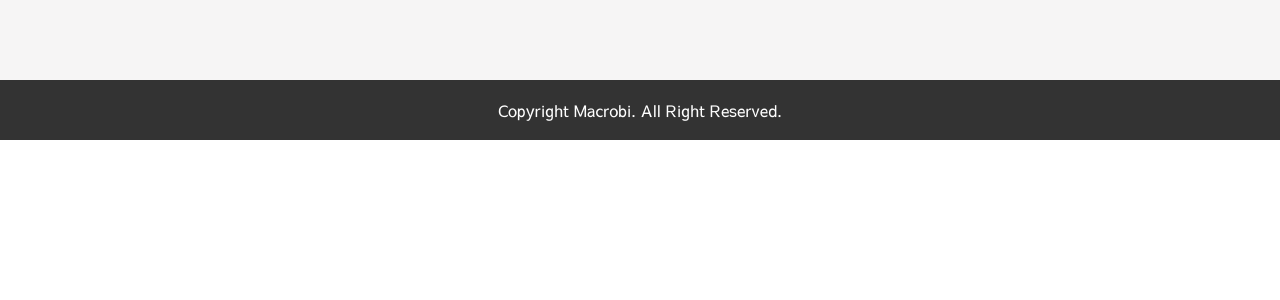
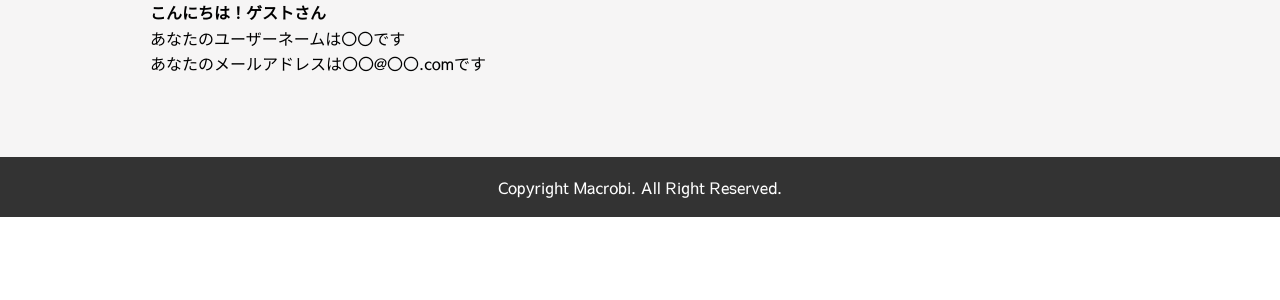
Before and after one commit to centerRyo/Macrobi, a PHP site: page /mypage.php in a window 1280 px wide. Shown: the part 80-380 px from the top of the page. Run offline with PHP 8.4, Linux system fonts and the light colour scheme.

Commit message:
簡易のマイページ画面を作成

```diff
--- a/mypage.php
+++ b/mypage.php
@@ -19,7 +19,11 @@
     </header>
 
     <main class="main">
-
+        <section class="site-width">
+            <h1>こんにちは！ゲストさん</h1>
+            <p>あなたのユーザーネームは〇〇です</p>
+            <p>あなたのメールアドレスは〇〇@〇〇.comです</p>
+        </section>
     </main>
 
     <footer class="footer">Copyright Macrobi. All Right Reserved.</footer>
```
